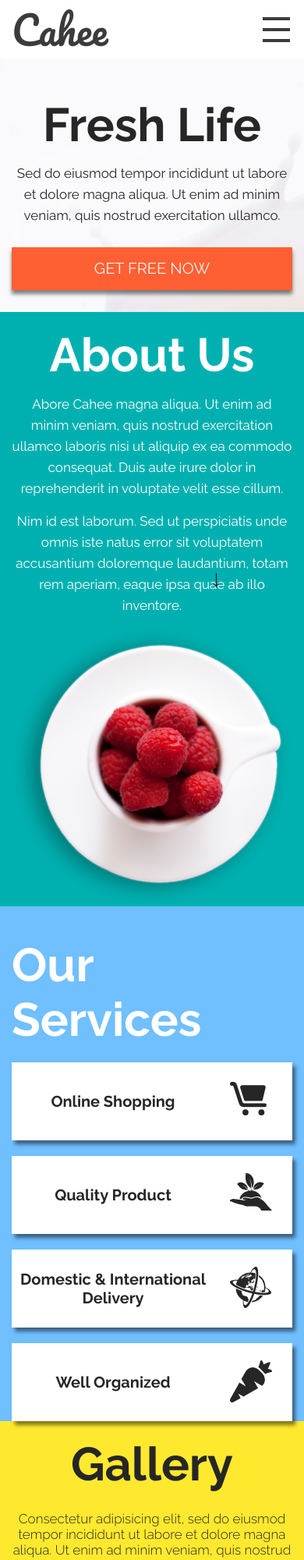
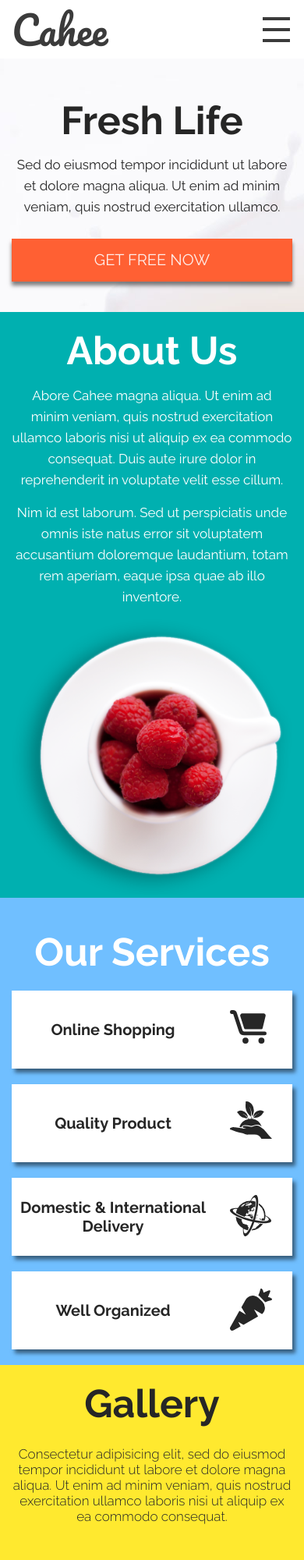
Before and after one commit to poronkoandrii/homework_15, a plain HTML site: page index.html in a window 390 px wide. Shown: the top 2000 px of the page at 78% size. Drawn offline with Linux system fonts and the light colour scheme.

Commit message:
fixed size

```diff
--- a/scss/style.scss
+++ b/scss/style.scss
@@ -115,6 +115,9 @@
     &__caption {
       font-size: 60px;
       font-weight: bold;
+      @media screen and (max-width: 500px) {
+        font-size: 50px;
+      }
     }
     &__discription {
       font-size: 17px;
@@ -174,6 +177,9 @@
         margin-top: 20px;
         text-align: center;
       }
+      @media screen and (max-width: 500px) {
+        font-size: 50px;
+      }
     }
     &__text--discription {
       max-width: 500px;
@@ -199,6 +205,7 @@
 
   @media screen and (max-width: 500px) {
     min-height: 50px;
+    padding-bottom: 20px;
   }
   .our-services {
     display: flex;
@@ -333,6 +340,9 @@
           position: relative;
           top: 0;
         }
+        @media screen and (max-width: 500px) {
+          font-size: 50px;
+        }
       }
     }
 
@@ -367,6 +377,9 @@
 
         @media screen and (max-width: 767px) {
           font-size: 60px;
+        }
+        @media screen and (max-width: 500px) {
+          font-size: 50px;
         }
       }
       &--discription {
@@ -591,6 +604,9 @@
       @media screen and (max-width: 767px) {
         font-size: 60px;
       }
+      @media screen and (max-width: 500px) {
+        font-size: 50px;
+      }
     }
     &__head--text {
       max-width: 570px;
@@ -736,6 +752,9 @@
         @media screen and (max-width: 767px) {
           margin: 20px 0;
           font-size: 60px;
+        }
+        @media screen and (max-width: 500px) {
+          font-size: 50px;
         }
       }
 
@@ -885,6 +904,9 @@
 
   &-show {
     display: block;
+    @media screen and (max-width: 767px) {
+      display: none;
+    }
   }
   &-disabled {
     pointer-events: none;
```
Also changed, not shown: css/style.css, 1 other file.
